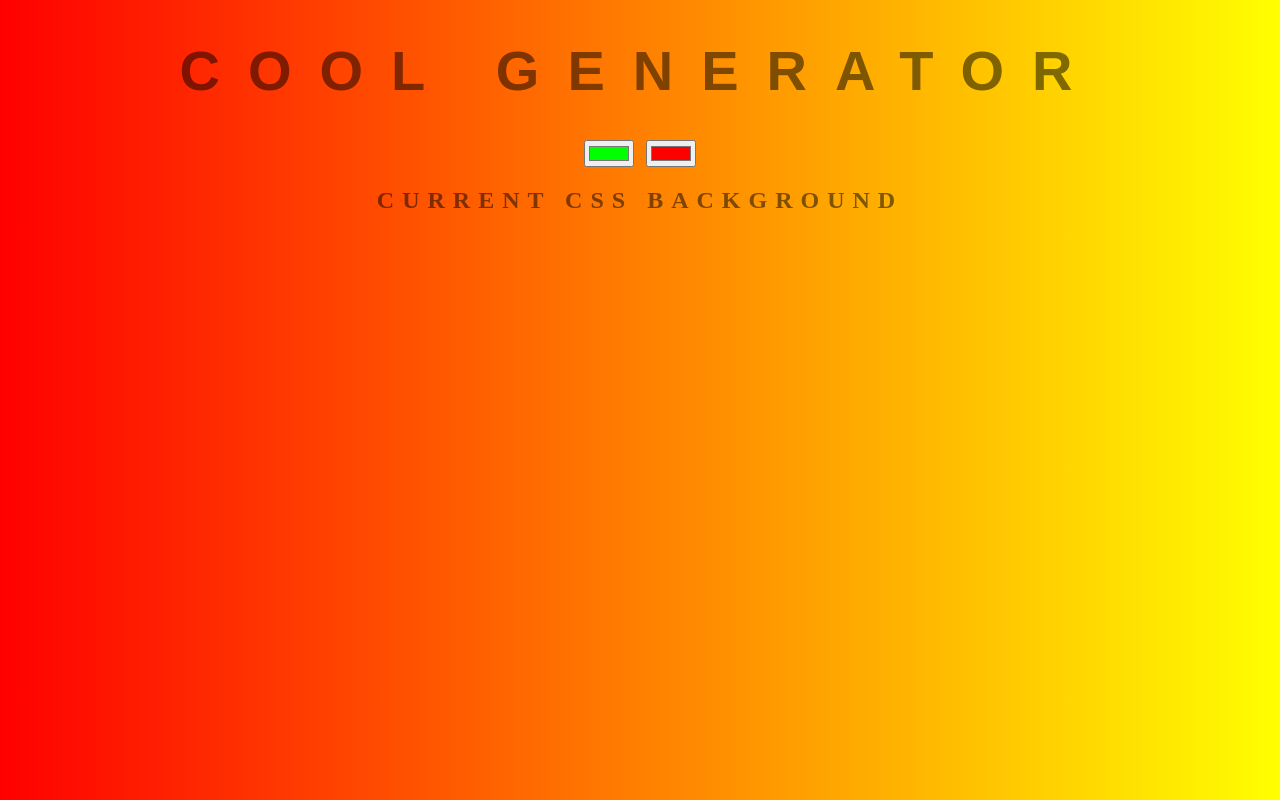
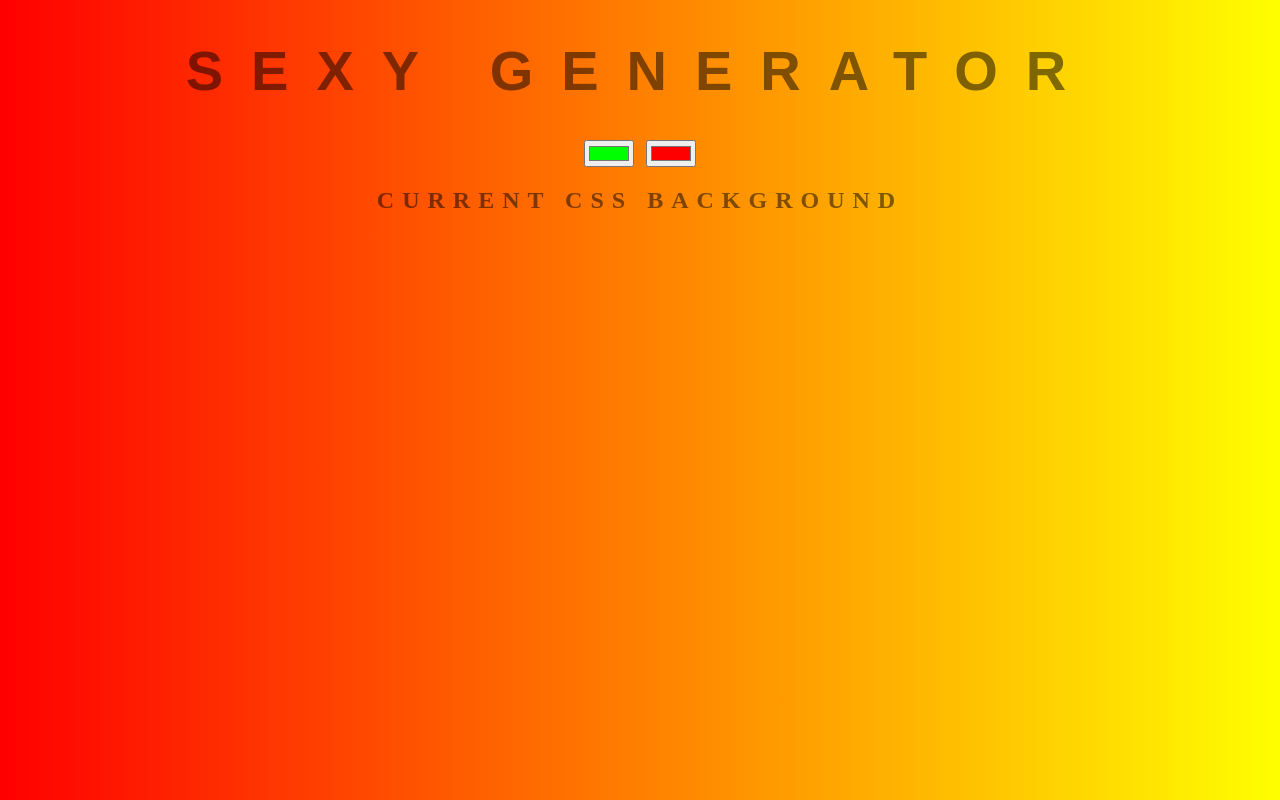
Before and after one commit to IlyasOumha/background-generator, a plain HTML site: page index.html in a window 1280 px wide. Drawn offline with Linux system fonts and the light colour scheme.

Commit message:
I like This One More

```diff
--- a/index.html
+++ b/index.html
@@ -5,7 +5,7 @@
 	<link rel="stylesheet" type="text/css" href="style.css">
 </head>
 <body id="gradient">
-	<h1>Cool Generator</h1>
+	<h1>SEXY Generator</h1>
 	<input class="color1" type="color" name="color1" value="#00ff00">
 	<input class="color2" type="color" name="color2" value="#ff0000">
 	<h2>Current CSS Background</h2>
```
